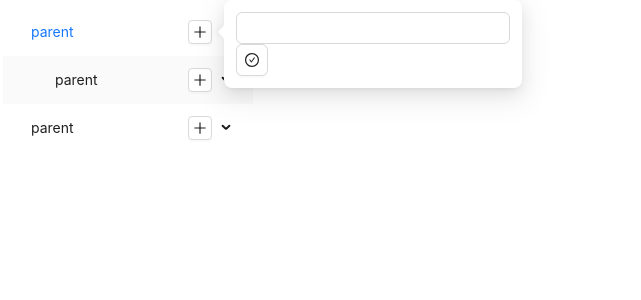
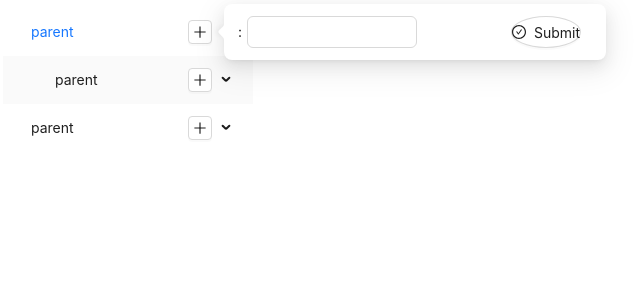
Before and after one commit to DaddyGasCoin/lrnr-assignment, a React (Vite) app: page / in a window 1280 px wide. Both pictures are taken after a click on the button 205 px from the left and 32 px from the top of the page. Shown: the top 300 px of the page, without its empty margins (5-646 px from the left). Built offline with nearby package versions, Linux system fonts and the light colour scheme.

Commit message:
Replace input to add node with form

```diff
--- a/Components/Menu.jsx
+++ b/Components/Menu.jsx
@@ -1,18 +1,51 @@
 
-import { Menu, Tooltip, Button, Input, Popover } from 'antd';
+import { Menu, Tooltip, Button, Input, Popover, Form } from 'antd';
 import { PlusOutlined, CheckCircleOutlined } from '@ant-design/icons'
 import { useState } from 'react';
 
 function SidebarItems(props) {
     const { data, addChild } = props;
     const [key, setKey] = useState()
-    const [nodeName, setNodeName] = useState()
 
-    //Popup to add new parent node in menu
+    //Popup to add new parent node in men
+    const [form] = Form.useForm()
+    const onFinish = (values) => {
+        const title = values.title
+        form.resetFields()
+        addChild(key, title)
+
+    };
     const addItemForm = (
         <div>
-            <Input onChange={(e) => setNodeName(e.target.value)} />
-            <Button icon={<CheckCircleOutlined />} onClick={() => addChild(key, nodeName)} />
+            <Form
+                form={form}
+                layout={"inline"}
+                name="basic"
+                labelCol={{
+                    span: 1,
+                }}
+                wrapperCol={{
+                    span: 16,
+                }}
+                onFinish={onFinish}
+            >
+                <Form.Item
+                    label={<span></span>}
+                    name="title"
+                >
+                    <Input />
+                </Form.Item>
+                <Form.Item
+                    wrapperCol={{
+                        offset: 1,
+                        span: 16,
+                    }}
+                >
+                    <Button shape='circle' icon={<CheckCircleOutlined />} htmlType="submit">
+                        Submit
+                    </Button>
+                </Form.Item>
+            </Form>
         </div>
     )
     //Checks if item is a parent or child node
@@ -29,7 +62,7 @@ function SidebarItems(props) {
                                 marginRight: '3px'
                             }}>
                                 <span>{item.title}</span>
-                                <Tooltip title="search">
+                                <Tooltip title="Add item">
                                     <Popover content={addItemForm} placement="right" trigger="click">
                                         <Button icon={<PlusOutlined />} size='small'
                                             onClick={() => setKey(item.key)} />
```
